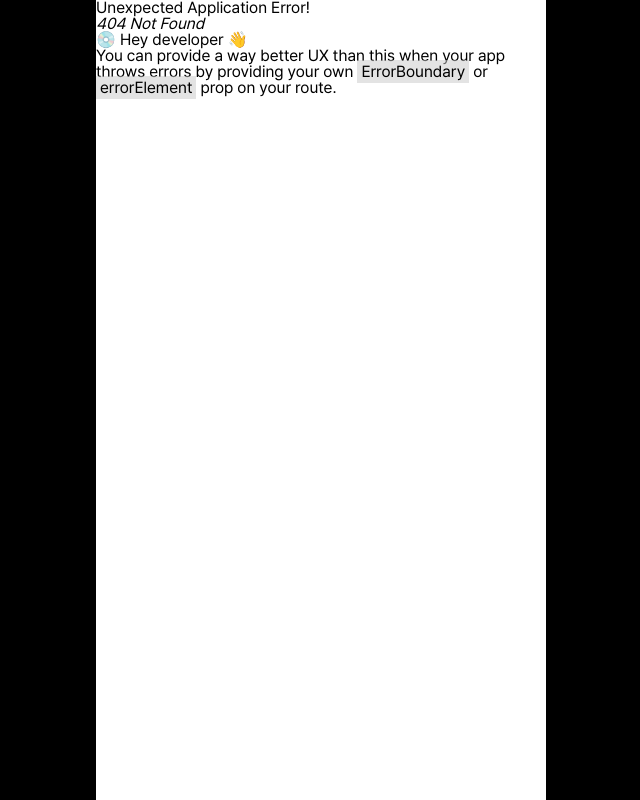
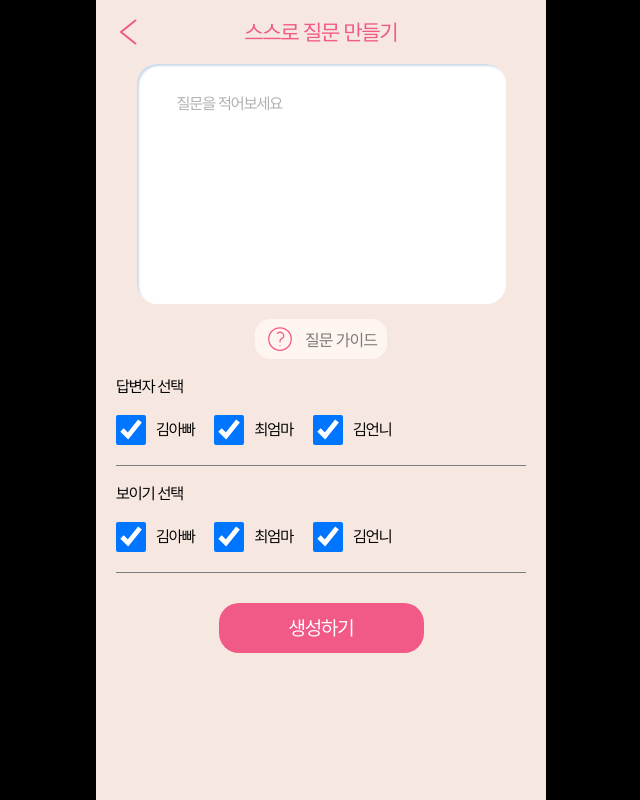
Before and after one commit to Forest-of-Memories/Forest-of-Memories-frontend, a React (Create React App) app: page /question/create in a window 1280 px wide. Before the commit this address had no page. Shown: the whole page, without its empty margins (319-959 px from the left). Built offline with nearby package versions, Linux system fonts and the light colour scheme.

Commit message:
질문 생성 페이지 만듦

```diff
--- a/src/Router.js
+++ b/src/Router.js
@@ -6,6 +6,7 @@ import SignUp from "./pages/sign-up";
 import MainLayout from "./components/common/main-layout";
 import ProtectedRoute from "./components/common/protected-route";
 import QuestionList from "./pages/question/question-list";
+import QuestionCreate from "./pages/question/question-create";
 
 const Router = createBrowserRouter([
   {
@@ -34,5 +35,13 @@ const Router = createBrowserRouter([
     path: "/sign-up",
     element: <SignUp />,
   },
+  {
+    path: "/question/create",
+    element: (
+      <ProtectedRoute>
+        <QuestionCreate />
+      </ProtectedRoute>
+    ),
+  },
 ]);
 export default Router;
--- /dev/null
+++ b/src/components/home/picture-select.js
@@ -0,0 +1,11 @@
+import styled from "styled-components";
+
+const PictureSelect = () => {
+  return <Wrapper></Wrapper>;
+};
+
+export default PictureSelect;
+
+const Wrapper = styled.div`
+  background-color: red;
+`;
--- a/src/components/home/tree.js
+++ b/src/components/home/tree.js
@@ -8,14 +8,20 @@ const pos = [
   { left: "50%", top: "40%", deg: "-30deg" },
 ];
 
-const Tree = ({ level }) => {
+const Tree = ({ level, handleClick }) => {
   return (
     <Wrapper>
       <TreeImg src={bigTreeImg} alt="" />
       <WaterImg>물뿌리개</WaterImg>
       <FertilizerImg>비료주머니</FertilizerImg>
       {pos.map((el, key) => (
-        <Pictures key={key} deg={el.deg} left={el.left} top={el.top}>
+        <Pictures
+          onClick={handleClick}
+          key={key}
+          deg={el.deg}
+          left={el.left}
+          top={el.top}
+        >
           {key}
         </Pictures>
       ))}
--- /dev/null
+++ b/src/components/question/question-create/q-guide.js
@@ -0,0 +1,65 @@
+import styled from "styled-components";
+const guideList = [
+  "이건 질문 가이드 입니다. 이건 질문리스트 입니다. 클릭해서 복사해 보세요.1",
+  "이건 질문 가이드 입니다. 이건 질문리스트 입니다. 클릭해서 복사해 보세요.2",
+  "이건 질문 가이드 입니다. 이건 질문리스트 입니다. 클릭해서 복사해 보세요.3",
+  "이건 질문 가이드 입니다. 이건 질문리스트 입니다. 클릭해서 복사해 보세요.4",
+  "이건 질문 가이드 입니다. 이건 질문리스트 입니다. 클릭해서 복사해 보세요.5",
+  "이건 질문 가이드 입니다. 이건 질문리스트 입니다. 클릭해서 복사해 보세요.6",
+  "이건 질문 가이드 입니다. 이건 질문리스트 입니다. 클릭해서 복사해 보세요.7",
+  "이건 질문 가이드 입니다. 이건 질문리스트 입니다. 클릭해서 복사해 보세요.8",
+  "이건 질문 가이드 입니다. 이건 질문리스트 입니다. 클릭해서 복사해 보세요.9",
+  "이건 질문 가이드 입니다. 이건 질문리스트 입니다. 클릭해서 복사해 보세요.10",
+  "이건 질문 가이드 입니다. 이건 질문리스트 입니다. 클릭해서 복사해 보세요.11",
+  "이건 질문 가이드 입니다. 이건 질문리스트 입니다. 클릭해서 복사해 보세요.12",
+  "이건 질문 가이드 입니다. 이건 질문리스트 입니다. 클릭해서 복사해 보세요.13",
+  "이건 질문 가이드 입니다. 이건 질문리스트 입니다. 클릭해서 복사해 보세요.14",
+  "이건 질문 가이드 입니다. 이건 질문리스트 입니다. 클릭해서 복사해 보세요.15",
+  "이건 질문 가이드 입니다. 이건 질문리스트 입니다. 클릭해서 복사해 보세요.16",
+  "이건 질문 가이드 입니다. 이건 질문리스트 입니다. 클릭해서 복사해 보세요.17",
+  "이건 질문 가이드 입니다. 이건 질문리스트 입니다. 클릭해서 복사해 보세요.18",
+];
+
+const QGuide = ({ handleClick, setQuestion }) => {
+  return (
+    <Wrapper>
+      {guideList.map((el, key) => (
+        <ListBox
+          onClick={() => {
+            setQuestion(el);
+            handleClick();
+          }}
+          key={key}
+        >
+          <span className="key">#{key + 1}</span>
+          <span>{el}</span>
+        </ListBox>
+      ))}
+    </Wrapper>
+  );
+};
+
+export default QGuide;
+
+const Wrapper = styled.div`
+  display: flex;
+  flex-direction: column;
+  gap: 10px;
+  overflow-y: scroll;
+`;
+
+const ListBox = styled.div`
+  padding: 10px 10px;
+  background-color: white;
+  border-radius: 15px;
+  cursor: pointer;
+  .key {
+    color: var(--pink-main);
+    font-size: 20px;
+    font-weight: 800;
+  }
+  &:hover {
+    background-color: var(--gray-800);
+    color: white;
+  }
+`;
--- a/src/pages/home/home.jsx
+++ b/src/pages/home/home.jsx
@@ -3,8 +3,14 @@ import "../../styles/color.css";
 import Tree from "../../components/home/tree";
 import LevelGauge from "../../components/home/level-gauge";
 import Notifications from "../../components/home/notifications";
+import PictureSelect from "../../components/home/picture-select";
+import { useState } from "react";
 
 const Home = () => {
+  const [isClicked, setIsClicked] = useState(false);
+  const handleClick = () => {
+    setIsClicked((prev) => !prev);
+  };
   return (
     <Wrapper>
       <DurationBox>
@@ -17,14 +23,46 @@ const Home = () => {
           <span>우리 가족만의 나무</span>를 키워보아요!
         </div>
       </Title>
-      <Tree level={5} />
+      <Tree level={5} handleClick={handleClick} />
       <LevelGauge />
       <Notifications />
+      {isClicked ? (
+        <PopUpWrapper>
+          <button onClick={handleClick}>닫기</button>
+          <PictureSelect />
+        </PopUpWrapper>
+      ) : null}
     </Wrapper>
   );
 };
 
 export default Home;
+
+const PopUpWrapper = styled.div`
+  @keyframes Position {
+    from {
+      bottom: -90%;
+    }
+    to {
+      bottom: -10%;
+    }
+  }
+  position: absolute;
+  bottom: -8vh;
+  width: 100%;
+  height: 90%;
+  background-color: var(--gray-200);
+  border-radius: 30px 30px 0 0;
+  box-shadow: rgba(0, 0, 0, 0.65) 0px 5px 15px;
+  animation: ease-out 0.3s Position;
+`;
+
+const Wrapper = styled.div`
+  position: relative;
+  background-color: #ffffff;
+  height: 100%;
+  display: grid;
+`;
 
 const Title = styled.div`
   display: flex;
@@ -54,10 +92,3 @@ const DurationBox = styled.div`
     font-weight: 700;
   }
 `;
-
-const Wrapper = styled.div`
-  background-color: #ffffff;
-  height: 100%;
-  display: grid;
-  /* grid-template-rows: 1fr 2fr 10fr 2fr 6fr; */
-`;
--- a/src/pages/question/question-create.jsx
+++ b/src/pages/question/question-create.jsx
@@ -1,3 +1,229 @@
+import styled from "styled-components";
+import { ReactComponent as QuestionIcon } from "../../assets/icons/question.svg";
+import { ReactComponent as PreviousIcon } from "../../assets/icons/previous.svg";
+import "../../styles/color.css";
+import { useNavigate } from "react-router-dom";
+import QGuide from "../../components/question/question-create/q-guide";
+import { useState } from "react";
+const familyList = ["김아빠", "최엄마", "김언니"];
+
 export default function QuestionCreate() {
-  return <>createquestion</>;
+  const navigate = useNavigate();
+  const [isClicked, setIsClicked] = useState(false);
+  const [respondents, setRespondents] = useState(familyList);
+  const [viewers, setViewers] = useState(familyList);
+  const [question, setQuestion] = useState("");
+  const handleClick = () => {
+    setIsClicked((prev) => !prev);
+  };
+  const onCheckClick = (e) => {
+    if (!e.target.checked) {
+      e.target.className === "respondent"
+        ? setRespondents(respondents.filter((el) => el !== e.target.value))
+        : setViewers(viewers.filter((el) => el !== e.target.value));
+    } else {
+      e.target.className === "respondent"
+        ? setRespondents([...respondents, e.target.value])
+        : setViewers([...viewers, e.target.value]);
+    }
+  };
+  const onInputChange = (e) => {
+    setQuestion(e.target.value);
+  };
+  const onSubmit = () => {
+    console.log("question:", question);
+    console.log("respondents:", respondents);
+    console.log("viewers:", viewers);
+  };
+  return (
+    <Wrapper>
+      <Header>
+        <PreviousIcon onClick={() => navigate(-1)} />
+        <div className="title">스스로 질문 만들기</div>
+      </Header>
+      <Input
+        value={question}
+        onChange={onInputChange}
+        placeholder="질문을 적어보세요"
+      />
+      <Button onClick={handleClick}>
+        <QuestionIcon />
+        <div>질문 가이드</div>
+      </Button>
+      <SelectionWrapper>
+        <div className="title">답변자 선택</div>
+        <div className="check-list">
+          {familyList.map((el, key) => (
+            <SelectionBox key={key}>
+              <input
+                className="respondent"
+                onClick={onCheckClick}
+                defaultChecked={true}
+                type="checkbox"
+                value={el}
+              />
+              <label>{el}</label>
+            </SelectionBox>
+          ))}
+        </div>
+      </SelectionWrapper>
+      <SelectionWrapper>
+        <div className="title">보이기 선택</div>
+        <div className="check-list">
+          {familyList.map((el, key) => (
+            <SelectionBox key={key}>
+              <input
+                className="viewer"
+                onClick={onCheckClick}
+                defaultChecked={true}
+                type="checkbox"
+                value={el}
+              />
+              <label>{el}</label>
+            </SelectionBox>
+          ))}
+        </div>
+      </SelectionWrapper>
+      <SubmitBtn onClick={onSubmit}>생성하기</SubmitBtn>
+      {isClicked ? (
+        <PopUpWrapper>
+          <button onClick={handleClick}>닫기</button>
+          <QGuide handleClick={handleClick} setQuestion={setQuestion} />
+        </PopUpWrapper>
+      ) : null}
+    </Wrapper>
+  );
 }
+const PopUpWrapper = styled.div`
+  @keyframes Position {
+    from {
+      bottom: -90%;
+    }
+    to {
+      bottom: -10%;
+    }
+  }
+  position: absolute;
+  bottom: -8vh;
+  width: 100%;
+  height: 100%;
+  background-color: var(--gray-200);
+  border-radius: 30px 30px 0 0;
+  box-shadow: rgba(0, 0, 0, 0.65) 0px 5px 10px;
+  animation: ease-out 0.3s Position;
+  display: flex;
+  flex-direction: column;
+  padding: 20px 30px;
+`;
+const SubmitBtn = styled.div`
+  width: 50%;
+  margin-top: 30px;
+  background-color: var(--pink-main);
+  color: white;
+  font-size: 20px;
+  display: flex;
+  padding: 15px;
+  justify-content: center;
+  border-radius: 20px;
+  cursor: pointer;
+  &:hover {
+    opacity: 0.8;
+  }
+`;
+const SelectionBox = styled.form`
+  display: flex;
+  align-items: center;
+  input {
+    margin-right: 10px;
+    width: 30px;
+    height: 30px;
+    &:checked::before {
+      background-color: red;
+    }
+  }
+`;
+const SelectionWrapper = styled.div`
+  border-bottom: 1px solid var(--gray-600);
+  padding: 20px 0;
+  width: 100%;
+  display: flex;
+  gap: 20px;
+  flex-direction: column;
+  align-items: start;
+  .check-list {
+    display: flex;
+    gap: 20px;
+  }
+`;
+const Input = styled.textarea`
+  margin-bottom: 15px;
+  width: 90%;
+  height: 30%;
+  border-radius: 20px;
+  padding: 30px 40px;
+  resize: none;
+  font-size: 16px;
+  font-family: "Pretendard";
+  border: none;
+  box-shadow:
+    rgb(204, 219, 232) 2px 2px 2px 0px inset,
+    rgba(255, 255, 255, 0.5) -3px -3px 6px 1px inset;
+  &::placeholder {
+    color: var(--gray-400);
+    font-size: 16px;
+    letter-spacing: -1px;
+  }
+  &:focus {
+    /* outline: 1px solid var(--pink-main); */
+    outline: none;
+  }
+`;
+const Header = styled.div`
+  width: 100%;
+  height: 8%;
+  display: flex;
+  justify-content: center;
+  align-items: center;
+  position: relative;
+  .title {
+    color: var(--pink-main);
+    font-size: 22px;
+    letter-spacing: -1px;
+  }
+  svg {
+    position: absolute;
+    width: 24px;
+    left: 0;
+    cursor: pointer;
+  }
+`;
+
+const Wrapper = styled.div`
+  position: relative;
+  width: 100%;
+  height: 100%;
+  background-color: #f6e7e0;
+  padding: 0 20px;
+  letter-spacing: -1px;
+  display: flex;
+  flex-direction: column;
+  align-items: center;
+  overflow-y: hidden;
+`;
+const Button = styled.button`
+  font-size: 16px;
+  letter-spacing: -1px;
+  padding: 5px 10px;
+  background-color: #fef5f1;
+  border-radius: 15px;
+  color: var(--gray-600);
+  display: flex;
+  align-items: center;
+  /* justify-content:space-between; */
+  svg {
+    margin-right: 10px;
+    width: 30px;
+    stroke-width: 1px;
+    color: var(--pink-main);
+  }
+`;
--- a/src/styles/color.css
+++ b/src/styles/color.css
@@ -8,4 +8,5 @@
   --gray-800: #343434;
   --gray-900: #202020;
   --red-600: #ff8b8b;
+  --pink-main: #f15987;
 }
```
Also changed, not shown: src/assets/icons/previous.svg (added), src/assets/icons/question.svg (added).
